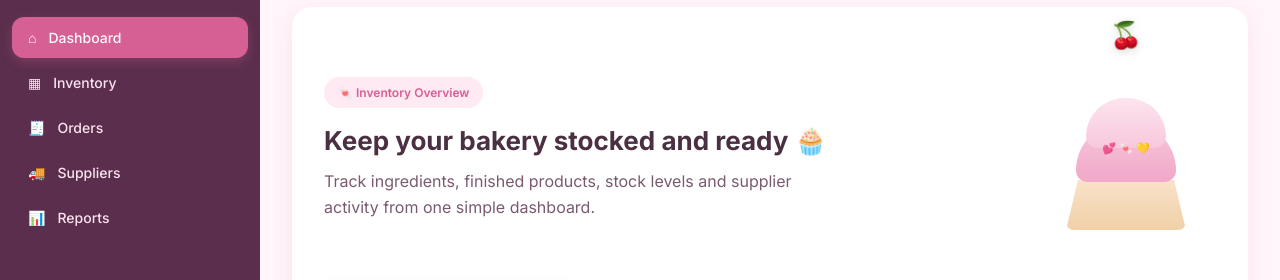
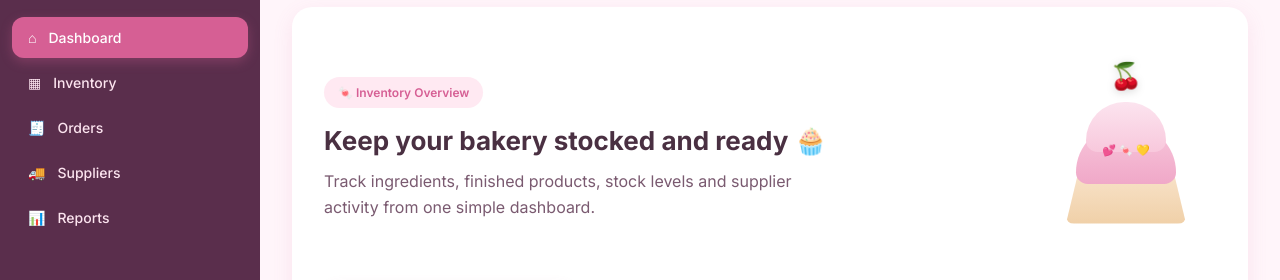
Before and after one commit to michelleywan93-create/sweetstock_bakery, a plain HTML site: page index.html in a window 1280 px wide. Shown: the part 103-383 px from the top of the page. Drawn offline with nearby package versions, Linux system fonts and the light colour scheme; sample sign-in values are in the browser's storage.

Commit message:
style.css

```diff
--- a/style.css
+++ b/style.css
@@ -209,73 +209,64 @@ input, select { font-family: inherit; }
 .hero-illustration { padding: 10px; min-width: 160px; display: flex; justify-content: center; }
 
 /* ===== CUPCAKE ANIMASI ===== */
-/* ===== CUPCAKE STABLE ANIMATION ===== */
+.cupcake-3d {
+    width: 160px !important;
+    height: 200px !important;
 
-.cupcake-3d {
-    width: 160px;
-    height: 200px;
-    position: relative;
+    position: relative !important;
 
-    display: flex;
-    align-items: center;
-    justify-content: center;
+    display: block !important;
 
-    flex-shrink: 0;
+    flex: 0 0 160px !important;
+    flex-shrink: 0 !important;
 
-    /* Hanya cupcake utama yang bergerak */
-    animation: cupcakeFloat 4s ease-in-out infinite;
+    /* MATIKAN animation supaya tidak lari */
+    animation: none !important;
 
-    will-change: transform;
-    transform: translate3d(0, 0, 0);
-}
-
-/* Floating yang lebih stabil */
-@keyframes cupcakeFloat {
-    0% {
-        transform: translate3d(0, 0, 0);
-    }
-
-    50% {
-        transform: translate3d(0, -8px, 0);
-    }
-
-    100% {
-        transform: translate3d(0, 0, 0);
-    }
-}
-
-
-/* ===== WRAPPER ===== */
-
-.cupcake-wrapper {
-    width: 140px;
-    height: 170px;
-
-    position: relative;
-
-    display: flex;
-    flex-direction: column;
-    align-items: center;
-    justify-content: flex-end;
+    transform: none !important;
 
     box-sizing: border-box;
 }
 
 
-/* ===== CUPCAKE LINER ===== */
+/* CUPCAKE WRAPPER */
+
+.cupcake-wrapper {
+    width: 140px !important;
+    height: 180px !important;
+
+    position: absolute !important;
+
+    left: 10px !important;
+    top: 10px !important;
+
+    display: block !important;
+
+    margin: 0 !important;
+    padding: 0 !important;
+
+    transform: none !important;
+
+    box-sizing: border-box;
+}
+/* LINER / BAWAH CUPCAKE */
 
 .cupcake-liner {
-    width: 120px;
-    height: 50px;
+    width: 120px !important;
+    height: 50px !important;
 
-    position: relative;
-    z-index: 1;
+    position: absolute !important;
+
+    left: 10px !important;
+    top: 115px !important;
+
+    margin: 0 !important;
 
     background: linear-gradient(
         180deg,
         #f8e2c8 0%,
         #f0d0a8 100%
-    );
+    ) !important;
 
     clip-path: polygon(
         10% 0%,
@@ -286,110 +277,116 @@ input, select { font-family: inherit; }
 
     border-radius: 0 0 8px 8px;
 
+    transform: none !important;
+
+    z-index: 1;
+
     box-sizing: border-box;
 }
-
-
-/* ===== FROSTING ===== */
+/* FROSTING */
 
 .cupcake-frosting {
-    width: 100px;
-    height: 60px;
+    width: 100px !important;
+    height: 60px !important;
 
-    position: relative;
-    z-index: 2;
+    position: absolute !important;
 
-    margin-bottom: -2px;
+    left: 20px !important;
+    top: 65px !important;
+
+    margin: 0 !important;
 
     background: linear-gradient(
         180deg,
         #f8c8dc 0%,
         #f0a8c8 100%
-    );
+    ) !important;
 
     border-radius: 50px 50px 12px 12px;
 
+    transform: none !important;
+
+    z-index: 3;
+
     box-sizing: border-box;
 }
-
-
-/* ===== FROSTING ATAS ===== */
+/* FROSTING ATAS */
 
 .frosting-swirly {
-    width: 80px;
-    height: 50px;
+    width: 80px !important;
+    height: 50px !important;
 
-    position: absolute;
-    top: -24px;
-    left: 50%;
+    position: absolute !important;
 
-    /*
-     * Penting:
-     * translateX hanya untuk posisi,
-     * tidak dicampur dengan animation.
-     */
-    transform: translateX(-50%);
+    left: 10px !important;
+    top: -22px !important;
+
+    margin: 0 !important;
 
     background: linear-gradient(
         180deg,
         #fce4ef 0%,
         #f8c8dc 100%
-    );
+    ) !important;
 
     border-radius: 50px 50px 15px 15px;
 
+    transform: none !important;
+
+    z-index: 4;
+
     box-sizing: border-box;
 }
-
-
-/* ===== SPRINKLES ===== */
+/* SPRINKLES */
 
 .cupcake-sprinkles {
-    position: absolute;
+    width: 70px !important;
 
-    top: 18px;
-    left: 50%;
+    position: absolute !important;
 
-    transform: translateX(-50%);
+    left: 15px !important;
+    top: 18px !important;
 
-    display: flex;
-    align-items: center;
-    justify-content: center;
+    margin: 0 !important;
+
+    display: flex !important;
+
+    align-items: center !important;
+    justify-content: center !important;
 
     gap: 3px;
 
-    width: 70px;
+    transform: none !important;
+
+    z-index: 5;
 
     font-size: 11px;
 
-    animation: sprinkleSparkle 2.5s ease-in-out infinite;
+    animation: none !important;
 
     pointer-events: none;
 }
-
-@keyframes sprinkleSparkle {
-    0%,
-    100% {
-        opacity: 1;
-    }
-
-    50% {
-        opacity: 0.65;
-    }
-}
-
-
-/* ===== CHERRY ===== */
+/* CHERRY */
 
 .cupcake-cherry {
-    position: absolute;
+    position: absolute !important;
 
-    top: -38px;
-    left: 50%;
+    left: 50px !important;
+    top: 0px !important;
 
-    transform: translateX(-50%);
+    margin: 0 !important;
 
-    z-index: 10;
+    width: 40px !important;
+    height: 35px !important;
+
+    display: flex !important;
+
+    align-items: center !important;
+    justify-content: center !important;
+
+    transform: none !important;
+
+    z-index: 20;
 
     font-size: 26px;
 
@@ -401,22 +398,43 @@ input, select { font-family: inherit; }
 
     pointer-events: none;
 }
+/* MATIKAN SEMUA ANIMATION LAMA */
 
+.cupcake-3d *,
+.cupcake-wrapper *,
+.cupcake-frosting *,
+.frosting-swirly *,
+.cupcake-sprinkles *,
+.cupcake-cherry * {
+    animation: none !important;
+}
+/* DESKTOP */
 
-/* ===== MOBILE ===== */
+@media (min-width: 769px) {
+
+    .cupcake-3d {
+        position: relative !important;
+        transform: none !important;
+    }
+
+}
+/* MOBILE */
 
 @media (max-width: 768px) {
 
     .cupcake-3d {
-        width: 130px;
-        height: 170px;
+        width: 130px !important;
+        height: 170px !important;
+
+        flex-basis: 130px !important;
     }
 
     .cupcake-wrapper {
-        transform: scale(0.85);
+        transform: scale(0.85) !important;
+        transform-origin: top center !important;
     }
+
 }
-
 
 /* ===== REDUCE MOTION ===== */
 
```
